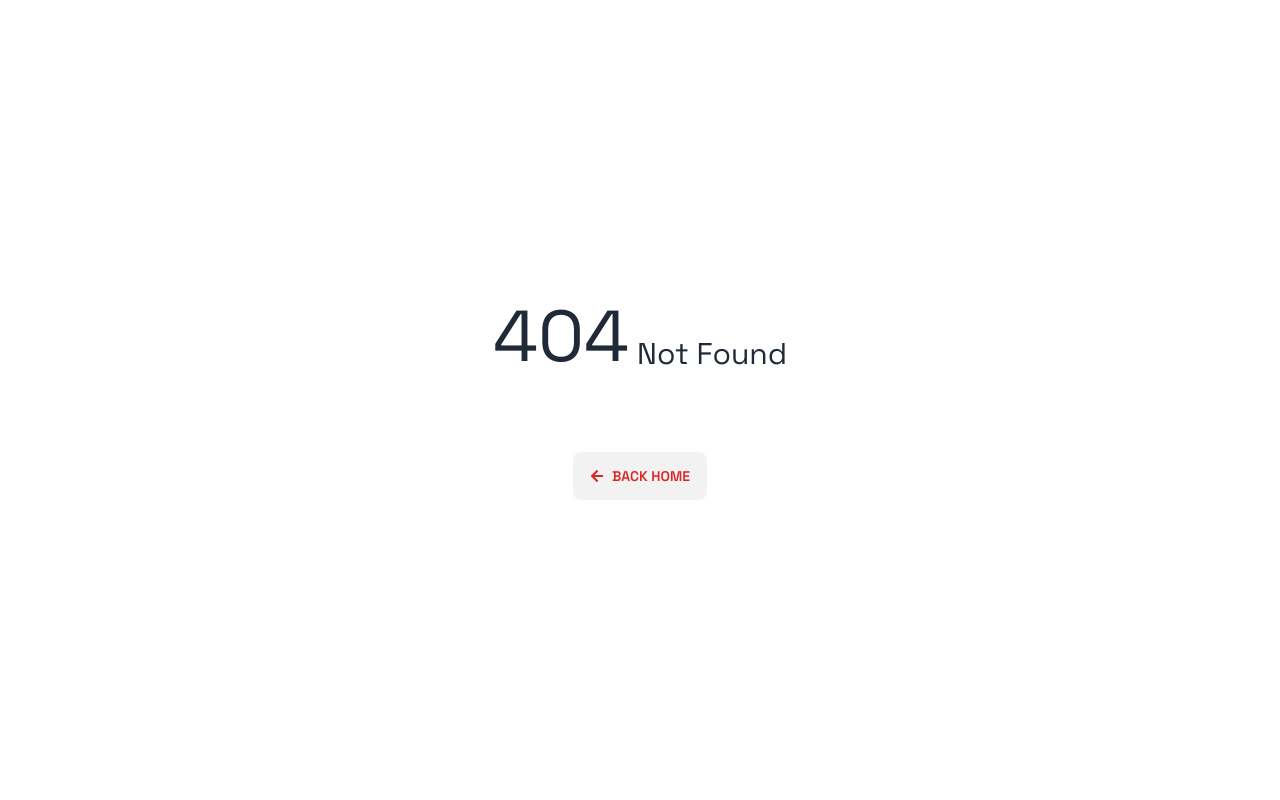
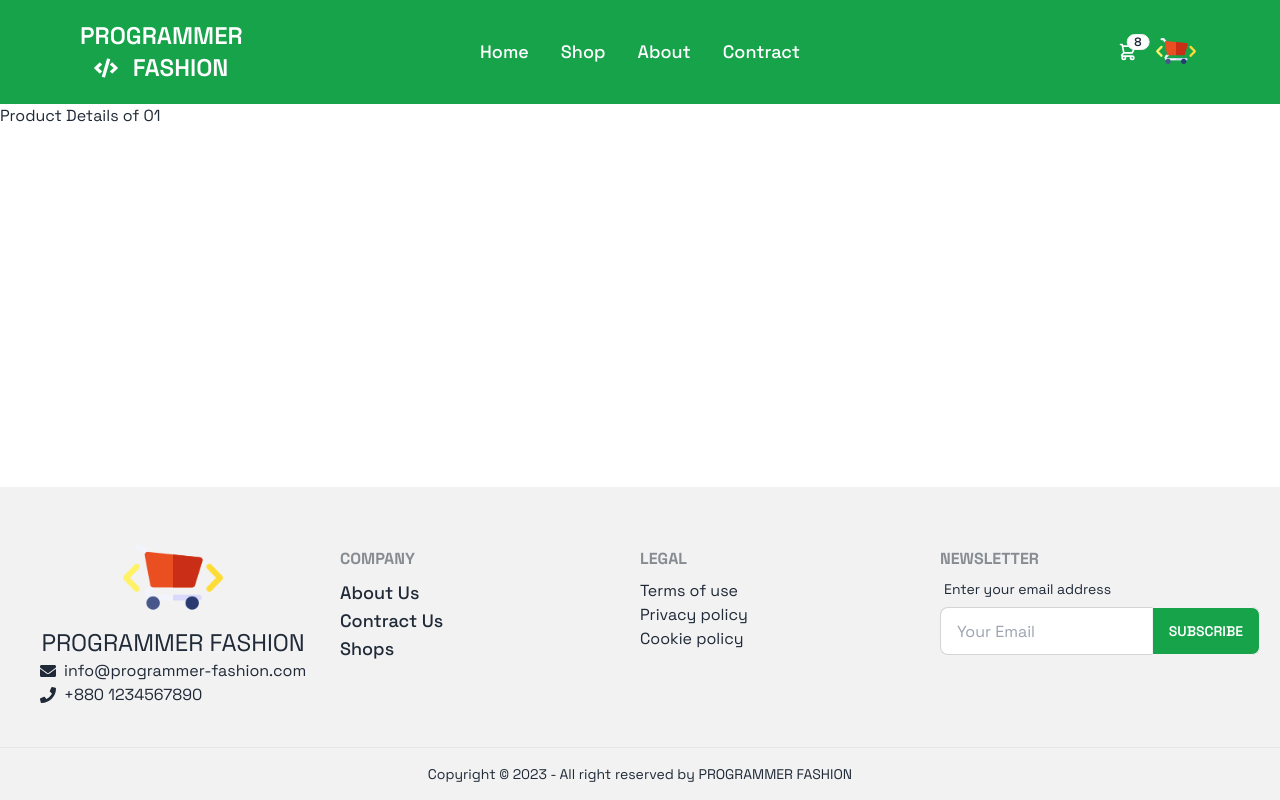
Before and after one commit to mfarhadattari/fashion-man-client, a React (Vite) app: page /shop/01 in a window 1280 px wide. Before the commit this address had no page. Built offline with nearby package versions, Linux system fonts and the light colour scheme.

Commit message:
Single products details page create and router set and also link with card

```diff
--- a/src/components/ProductCard.jsx
+++ b/src/components/ProductCard.jsx
@@ -3,7 +3,7 @@ import { Link } from "react-router-dom";
 const ProductCard = ({ productInfo }) => {
   return (
     <div className="card w-full rounded-none">
-      <Link to={`shops/${productInfo?._id}`}>
+      <Link to={`/shop/${productInfo?._id}`}>
         <figure>
           <img
             className="w-full"
@@ -11,18 +11,16 @@ const ProductCard = ({ productInfo }) => {
             alt={productInfo?.title}
           />
         </figure>
+        <div className="card-body text-center pb-2">
+          <h2 className="card-title">{productInfo?.title}</h2>
+          <p className="text-blue-700 text-xl font-bold">
+            {productInfo?.price} &#2547;
+          </p>
+        </div>
       </Link>
-      <div className="card-body text-center">
-        <h2 className="card-title">{productInfo?.title}</h2>
-        <p className="text-blue-700 text-xl font-bold">
-          {productInfo?.price} &#2547;
-        </p>
-        <div className="card-actions">
-          <button className="btn rounded-none w-full mx-auto bg-green-600 text-white">
-            Add to cart
-          </button>
-        </div>
-      </div>
+      <button className="btn border-0 rounded-none w-full mx-auto bg-green-600 text-white">
+        Add to cart
+      </button>
     </div>
   );
 };
--- /dev/null
+++ b/src/pages/Public/Shop/ProductDetailsPage.jsx
@@ -0,0 +1,12 @@
+import { useParams } from "react-router-dom";
+
+const ProductDetailsPage = () => {
+  const params = useParams();
+  return (
+    <main>
+      <h1>Product Details of {params.id}</h1>
+    </main>
+  );
+};
+
+export default ProductDetailsPage;
--- a/src/router/router.jsx
+++ b/src/router/router.jsx
@@ -5,6 +5,7 @@ import ErrorPage from "../pages/ErrorPage/ErrorPage";
 import ShopPage from "../pages/Public/Shop/ShopPage";
 import AboutPage from "../pages/Public/About/AboutPage";
 import ContractPage from "../pages/Public/Contract/ContractPage";
+import ProductDetailsPage from "../pages/Public/Shop/ProductDetailsPage";
 
 const router = createBrowserRouter([
   {
@@ -18,6 +19,10 @@ const router = createBrowserRouter([
       {
         path: "/shop",
         element: <ShopPage></ShopPage>,
+      },
+      {
+        path: "/shop/:id",
+        element: <ProductDetailsPage></ProductDetailsPage>,
       },
       {
         path: "/contract",
```
